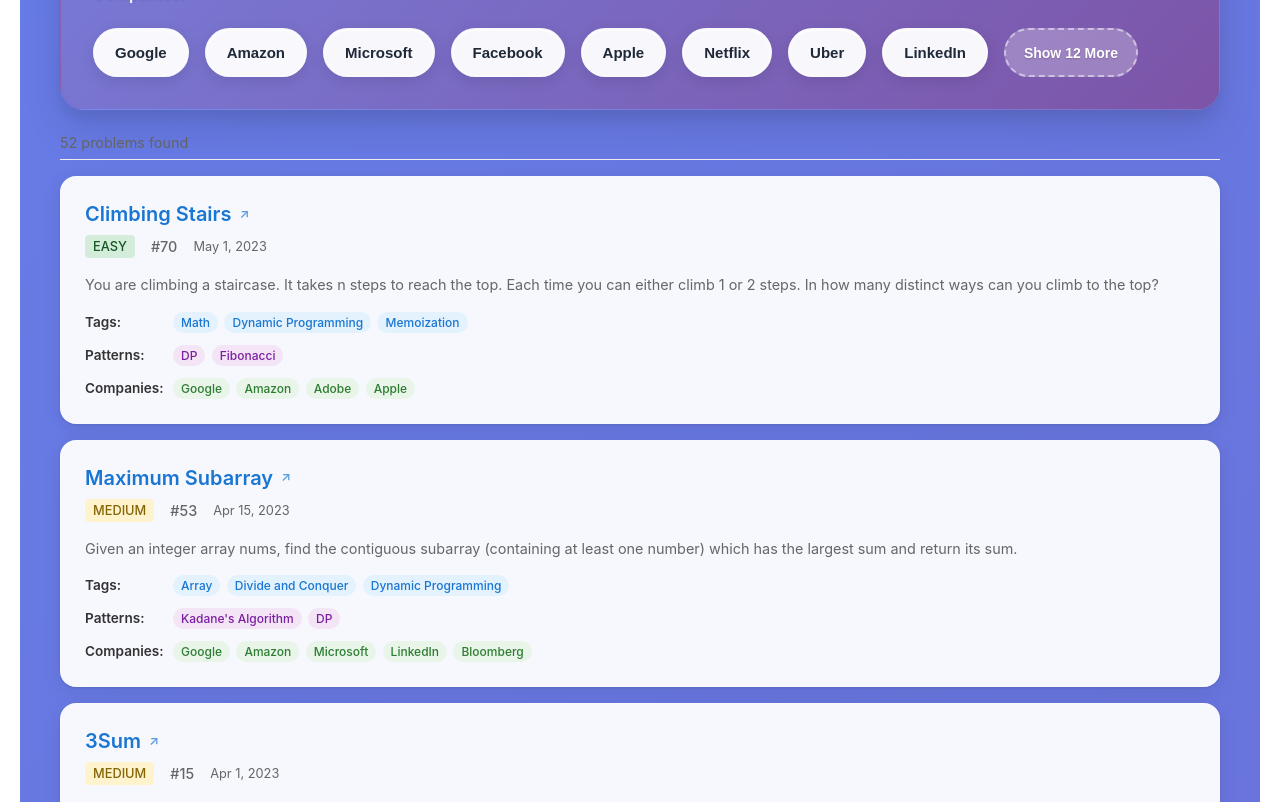
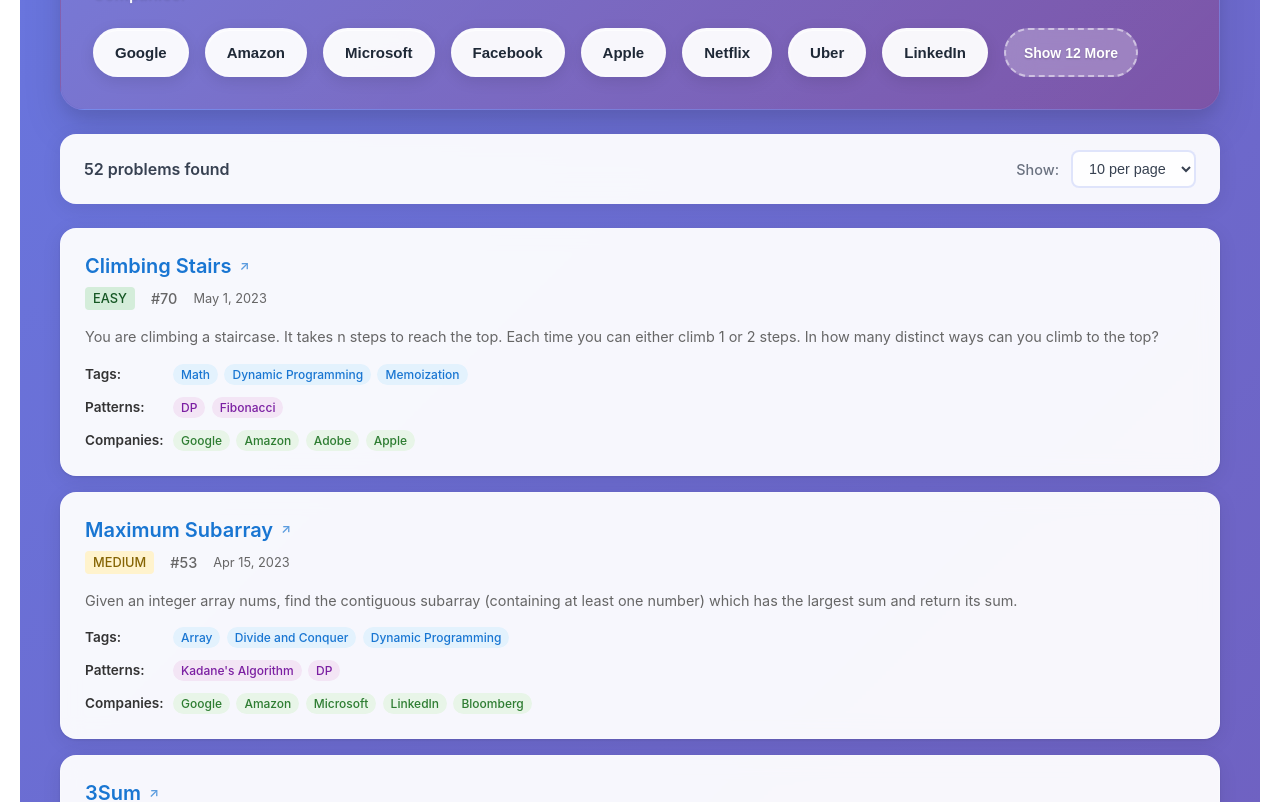
Before and after one commit to yennanliu/LCSearch, a Vue app in the folder lc_search_ui/: page / in a window 1280 px wide. Shown: the part 980-1782 px from the top of the page. Built offline with nearby package versions, Linux system fonts and the light colour scheme.

Commit message:
fix UI, add Pagination

```diff
--- a/lc_search_ui/src/App.vue
+++ b/lc_search_ui/src/App.vue
@@ -226,15 +226,15 @@
 }
 
 .app-header h1 {
-  color: white;
   margin: 0 0 0.5rem 0;
   font-size: 3rem;
   font-weight: 700;
-  text-shadow: 0 4px 8px rgba(0, 0, 0, 0.2);
-  background: linear-gradient(135deg, #fbbf24 0%, #f59e0b 100%);
+  text-shadow: 0 4px 8px rgba(0, 0, 0, 0.3);
+  background: linear-gradient(135deg, #1f2937 0%, #374151 50%, #1f2937 100%);
   -webkit-background-clip: text;
   -webkit-text-fill-color: transparent;
   background-clip: text;
+  position: relative;
 }
 
 .app-header p {
--- /dev/null
+++ b/lc_search_ui/src/components/Pagination.vue
@@ -0,0 +1,228 @@
+<template>
+  <div v-if="totalPages > 1" class="pagination">
+    <button
+      :disabled="currentPage === 1"
+      @click="goToPage(currentPage - 1)"
+      class="pagination-btn pagination-btn-nav"
+      :class="{ disabled: currentPage === 1 }"
+    >
+      <svg width="16" height="16" viewBox="0 0 24 24" fill="none" xmlns="http://www.w3.org/2000/svg">
+        <path d="M15 18L9 12L15 6" stroke="currentColor" stroke-width="2" stroke-linecap="round" stroke-linejoin="round"/>
+      </svg>
+      Previous
+    </button>
+
+    <div class="pagination-numbers">
+      <button
+        v-for="page in visiblePages"
+        :key="page"
+        @click="goToPage(page)"
+        class="pagination-btn pagination-btn-number"
+        :class="{ active: page === currentPage }"
+      >
+        {{ page }}
+      </button>
+    </div>
+
+    <button
+      :disabled="currentPage === totalPages"
+      @click="goToPage(currentPage + 1)"
+      class="pagination-btn pagination-btn-nav"
+      :class="{ disabled: currentPage === totalPages }"
+    >
+      Next
+      <svg width="16" height="16" viewBox="0 0 24 24" fill="none" xmlns="http://www.w3.org/2000/svg">
+        <path d="M9 18L15 12L9 6" stroke="currentColor" stroke-width="2" stroke-linecap="round" stroke-linejoin="round"/>
+      </svg>
+    </button>
+
+    <div class="pagination-info">
+      <span class="page-info">
+        Page {{ currentPage }} of {{ totalPages }}
+      </span>
+      <span class="items-info">
+        {{ startItem }}-{{ endItem }} of {{ totalItems }} problems
+      </span>
+    </div>
+  </div>
+</template>
+
+<script>
+import { computed } from 'vue'
+
+export default {
+  name: 'ProblemPagination',
+  props: {
+    currentPage: {
+      type: Number,
+      required: true
+    },
+    totalItems: {
+      type: Number,
+      required: true
+    },
+    itemsPerPage: {
+      type: Number,
+      default: 10
+    }
+  },
+  emits: ['page-change'],
+  setup(props, { emit }) {
+    const totalPages = computed(() => Math.ceil(props.totalItems / props.itemsPerPage))
+
+    const startItem = computed(() => (props.currentPage - 1) * props.itemsPerPage + 1)
+    const endItem = computed(() => Math.min(props.currentPage * props.itemsPerPage, props.totalItems))
+
+    const visiblePages = computed(() => {
+      const pages = []
+      const start = Math.max(1, props.currentPage - 2)
+      const end = Math.min(totalPages.value, props.currentPage + 2)
+
+      for (let i = start; i <= end; i++) {
+        pages.push(i)
+      }
+
+      return pages
+    })
+
+    const goToPage = (page) => {
+      if (page >= 1 && page <= totalPages.value && page !== props.currentPage) {
+        emit('page-change', page)
+      }
+    }
+
+    return {
+      totalPages,
+      startItem,
+      endItem,
+      visiblePages,
+      goToPage
+    }
+  }
+}
+</script>
+
+<style scoped>
+.pagination {
+  display: flex;
+  flex-direction: column;
+  align-items: center;
+  gap: 1.5rem;
+  padding: 2rem 1rem;
+  background: rgba(255, 255, 255, 0.95);
+  backdrop-filter: blur(15px);
+  border-radius: 20px;
+  box-shadow: 0 8px 32px rgba(0, 0, 0, 0.1);
+  margin-top: 2rem;
+}
+
+.pagination-numbers {
+  display: flex;
+  align-items: center;
+  gap: 0.75rem;
+}
+
+.pagination-btn {
+  padding: 10px 16px;
+  border: 2px solid rgba(103, 126, 234, 0.2);
+  border-radius: 12px;
+  background: rgba(255, 255, 255, 0.8);
+  color: #374151;
+  font-weight: 600;
+  cursor: pointer;
+  transition: all 0.3s cubic-bezier(0.4, 0, 0.2, 1);
+  backdrop-filter: blur(10px);
+  display: flex;
+  align-items: center;
+  gap: 0.5rem;
+  font-size: 14px;
+}
+
+.pagination-btn:hover:not(.disabled) {
+  background: rgba(103, 126, 234, 0.1);
+  border-color: rgba(103, 126, 234, 0.4);
+  transform: translateY(-2px);
+  box-shadow: 0 8px 25px rgba(103, 126, 234, 0.2);
+}
+
+.pagination-btn-nav {
+  padding: 12px 18px;
+  font-size: 15px;
+}
+
+.pagination-btn-number {
+  width: 44px;
+  height: 44px;
+  padding: 0;
+  justify-content: center;
+  border-radius: 50%;
+}
+
+.pagination-btn.active {
+  background: linear-gradient(135deg, #667eea 0%, #764ba2 100%);
+  border-color: #667eea;
+  color: white;
+  transform: translateY(-2px);
+  box-shadow: 0 8px 25px rgba(102, 126, 234, 0.4);
+}
+
+.pagination-btn.active:hover {
+  transform: translateY(-3px);
+  box-shadow: 0 12px 35px rgba(102, 126, 234, 0.5);
+}
+
+.pagination-btn.disabled {
+  opacity: 0.4;
+  cursor: not-allowed;
+  background: rgba(255, 255, 255, 0.5);
+  border-color: rgba(0, 0, 0, 0.1);
+}
+
+.pagination-info {
+  display: flex;
+  flex-direction: column;
+  align-items: center;
+  gap: 0.5rem;
+  color: #6b7280;
+  font-size: 14px;
+  text-align: center;
+}
+
+.page-info {
+  font-weight: 600;
+  color: #374151;
+}
+
+.items-info {
+  font-weight: 400;
+  color: #6b7280;
+}
+
+@media (max-width: 768px) {
+  .pagination {
+    padding: 1.5rem 1rem;
+  }
+
+  .pagination-numbers {
+    gap: 0.5rem;
+  }
+
+  .pagination-btn-nav {
+    padding: 10px 14px;
+    font-size: 14px;
+  }
+
+  .pagination-btn-nav span {
+    display: none;
+  }
+
+  .pagination-btn-number {
+    width: 40px;
+    height: 40px;
+  }
+
+  .pagination-info {
+    font-size: 13px;
+  }
+}
+</style>
--- a/lc_search_ui/src/components/ProblemList.vue
+++ b/lc_search_ui/src/components/ProblemList.vue
@@ -9,29 +9,55 @@
       <p>Try adjusting your search or filters</p>
     </div>
 
-    <div v-else class="results-header">
+    <div v-else>
+      <div class="results-header">
         <p class="results-count">
           {{ problems.length }} problem{{ problems.length !== 1 ? 's' : '' }} found
         </p>
+        <div class="items-per-page">
+          <label for="items-per-page">Show:</label>
+          <select
+            id="items-per-page"
+            v-model="itemsPerPage"
+            @change="handleItemsPerPageChange"
+            class="items-select"
+          >
+            <option value="5">5 per page</option>
+            <option value="10">10 per page</option>
+            <option value="20">20 per page</option>
+            <option value="50">50 per page</option>
+          </select>
+        </div>
       </div>
 
       <div class="problems-container">
         <ProblemCard
-        v-for="problem in problems"
+          v-for="problem in paginatedProblems"
           :key="problem.id"
           :problem="problem"
+        />
+      </div>
+
+      <ProblemPagination
+        :current-page="currentPage"
+        :total-items="problems.length"
+        :items-per-page="itemsPerPage"
+        @page-change="handlePageChange"
       />
     </div>
   </div>
 </template>
 
 <script>
+import { ref, computed, watch } from 'vue'
 import ProblemCard from './ProblemCard.vue'
+import ProblemPagination from './Pagination.vue'
 
 export default {
   name: 'ProblemList',
   components: {
-    ProblemCard
+    ProblemCard,
+    ProblemPagination
   },
   props: {
     problems: {
@@ -41,6 +67,42 @@
     loading: {
       type: Boolean,
       default: false
+    }
+  },
+  setup(props) {
+    const currentPage = ref(1)
+    const itemsPerPage = ref(10)
+
+    const paginatedProblems = computed(() => {
+      const start = (currentPage.value - 1) * itemsPerPage.value
+      const end = start + itemsPerPage.value
+      return props.problems.slice(start, end)
+    })
+
+    const handlePageChange = (page) => {
+      currentPage.value = page
+      // Scroll to top of results
+      const problemList = document.querySelector('.problem-list')
+      if (problemList) {
+        problemList.scrollIntoView({ behavior: 'smooth', block: 'start' })
+      }
+    }
+
+    const handleItemsPerPageChange = () => {
+      currentPage.value = 1 // Reset to first page when changing items per page
+    }
+
+    // Reset to first page when problems change (new search/filter)
+    watch(() => props.problems, () => {
+      currentPage.value = 1
+    })
+
+    return {
+      currentPage,
+      itemsPerPage,
+      paginatedProblems,
+      handlePageChange,
+      handleItemsPerPageChange
     }
   }
 }
@@ -75,15 +137,54 @@
 }
 
 .results-header {
-  margin-bottom: 1rem;
-  padding-bottom: 0.5rem;
-  border-bottom: 1px solid #eee;
+  display: flex;
+  justify-content: space-between;
+  align-items: center;
+  margin-bottom: 1.5rem;
+  padding: 1rem 1.5rem;
+  background: rgba(255, 255, 255, 0.95);
+  backdrop-filter: blur(15px);
+  border-radius: 16px;
+  box-shadow: 0 4px 20px rgba(0, 0, 0, 0.08);
 }
 
 .results-count {
   margin: 0;
-  color: #666;
+  color: #374151;
+  font-size: 1rem;
+  font-weight: 600;
+}
+
+.items-per-page {
+  display: flex;
+  align-items: center;
+  gap: 0.75rem;
+}
+
+.items-per-page label {
+  color: #6b7280;
   font-size: 0.9rem;
+  font-weight: 500;
+}
+
+.items-select {
+  padding: 8px 12px;
+  border: 2px solid rgba(103, 126, 234, 0.2);
+  border-radius: 8px;
+  background: rgba(255, 255, 255, 0.9);
+  color: #374151;
+  font-size: 0.9rem;
+  font-weight: 500;
+  cursor: pointer;
+  outline: none;
+  transition: all 0.3s ease;
+}
+
+.items-select:focus,
+.items-select:hover {
+  border-color: rgba(103, 126, 234, 0.4);
+  background: rgba(255, 255, 255, 1);
+  box-shadow: 0 4px 12px rgba(103, 126, 234, 0.1);
 }
 
 .problems-container {
@@ -96,5 +197,16 @@
   .problems-container {
     gap: 0.75rem;
   }
+
+  .results-header {
+    flex-direction: column;
+    gap: 1rem;
+    align-items: stretch;
+    text-align: center;
+  }
+
+  .items-per-page {
+    justify-content: center;
+  }
 }
 </style>
```
Lines whose indentation alone changed are shown as unchanged.
